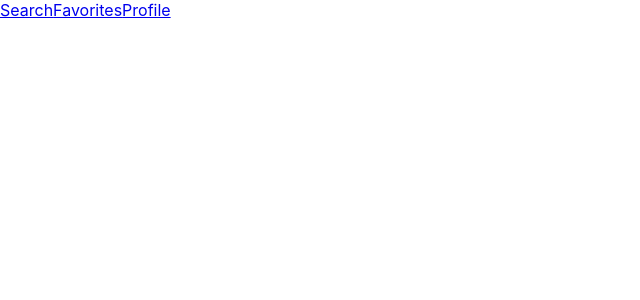
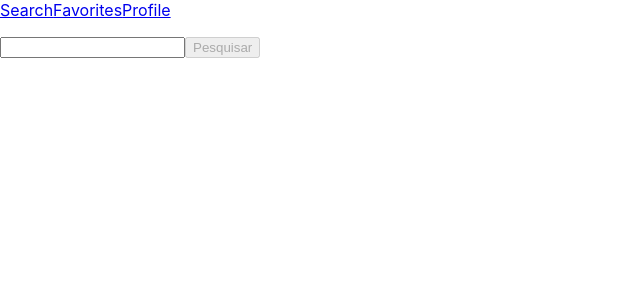
Before and after one commit to Ruan-Portella/TrybeTunes, a React (Create React App) app: page /search in a window 1280 px wide. Shown: the top 300 px of the page, without its empty margins (0-640 px from the left). Built offline with nearby package versions, Linux system fonts and the light colour scheme.

Commit message:
Feat: Resolvendo Exercicio 05

```diff
--- a/src/pages/Search.js
+++ b/src/pages/Search.js
@@ -2,11 +2,48 @@ import React from 'react';
 import Header from '../components/Header';
 
 class Search extends React.Component {
+  constructor() {
+    super();
+
+    this.state = {
+      InputName: '',
+      DisableButton: true,
+    };
+  }
+
+  handleChange = ({ target }) => {
+    const min = 2;
+    this.setState({ [target.name]: target.value });
+    if (target.value.length >= min) {
+      this.setState({ DisableButton: false });
+    } else {
+      this.setState({ DisableButton: true });
+    }
+  };
+
   render() {
+    const { InputName, DisableButton } = this.state;
     return (
       <section>
         <Header />
         <p data-testid="page-search" />
+        <label>
+          <input
+            data-testid="search-artist-input"
+            type="text"
+            name="InputName"
+            value={ InputName }
+            onChange={ this.handleChange }
+          />
+          <button
+            type="button"
+            data-testid="search-artist-button"
+            disabled={ DisableButton }
+          >
+            Pesquisar
+
+          </button>
+        </label>
       </section>
     );
   }
```
